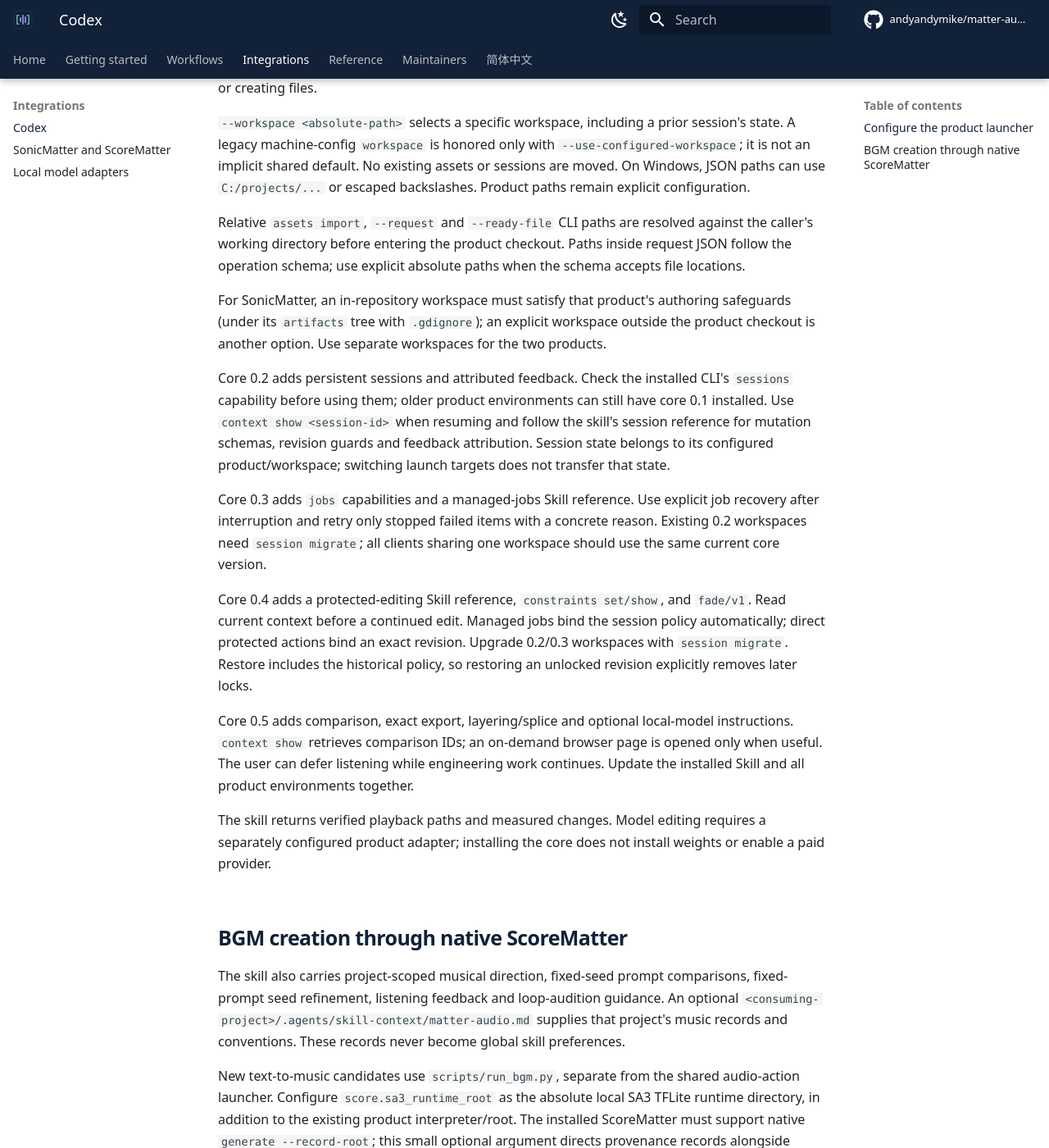
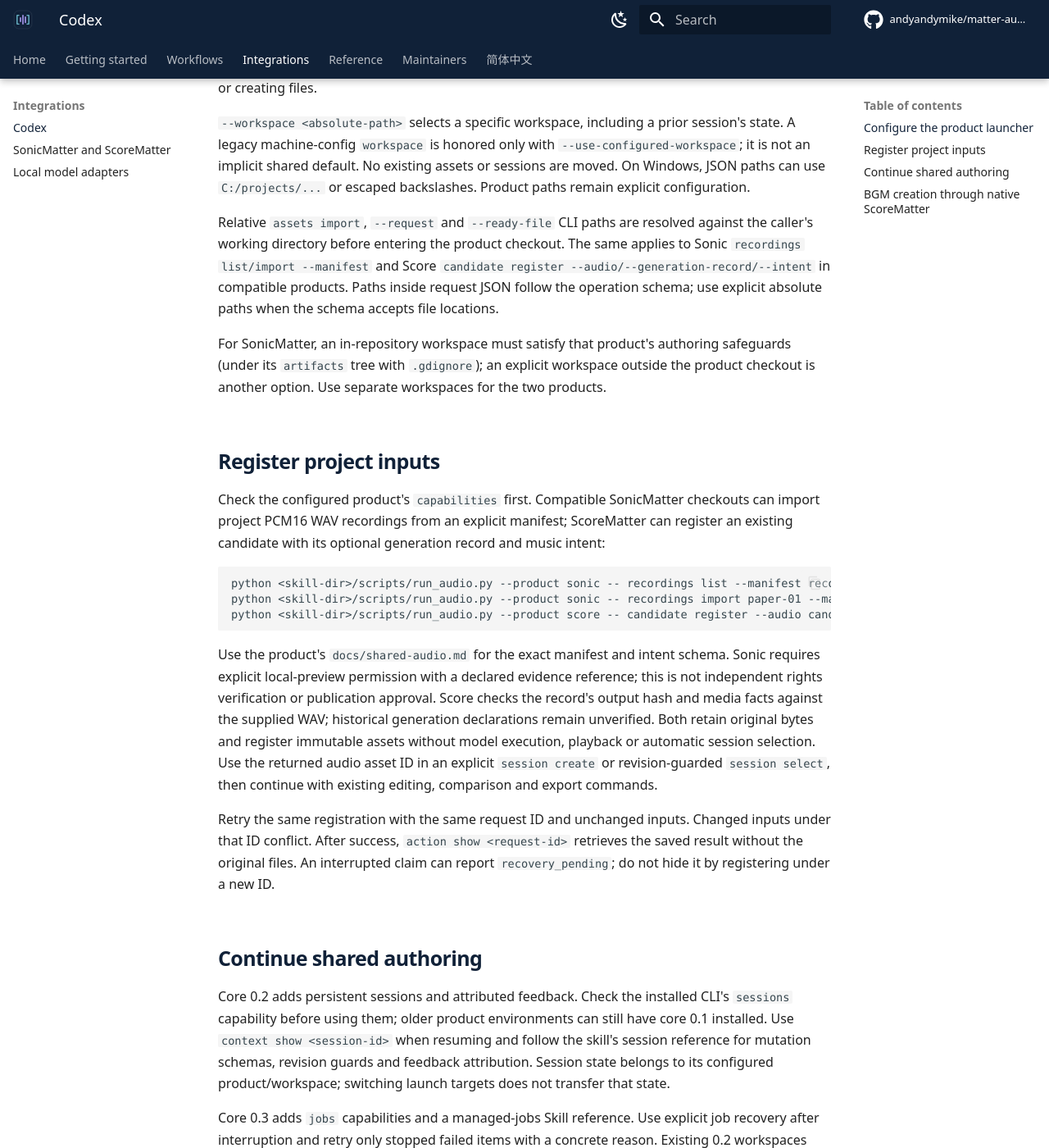
Before and after one commit to andyandymike/matter-audio-core, an MkDocs documentation site: the page built from docs/codex.md, in a window 1280 px wide and 1400 px high, scrolled down 911 px. Shown: the whole window at 82% size. Built offline with MkDocs 1.6.1 and Material for MkDocs 9.7.7, drawn with Linux system fonts in a browser that asks for light colours; comment, search, counter and statistics services are not loaded.

Commit message:
Support project recording and music candidate registration in Codex

````diff
--- a/docs/codex.md
+++ b/docs/codex.md
@@ -46,6 +46,8 @@ or escaped backslashes. Product paths remain explicit configuration.
 
 Relative `assets import`, `--request` and `--ready-file` CLI paths are resolved
 against the caller's working directory before entering the product checkout.
+The same applies to Sonic `recordings list/import --manifest` and Score
+`candidate register --audio/--generation-record/--intent` in compatible products.
 Paths inside request JSON follow the operation schema; use explicit absolute
 paths when the schema accepts file locations.
 
@@ -53,6 +55,35 @@ For SonicMatter, an in-repository workspace must satisfy that product's
 authoring safeguards (under its `artifacts` tree with `.gdignore`); an explicit
 workspace outside the product checkout is another option. Use separate
 workspaces for the two products.
+
+## Register project inputs
+
+Check the configured product's `capabilities` first. Compatible SonicMatter
+checkouts can import project PCM16 WAV recordings from an explicit manifest;
+ScoreMatter can register an existing candidate with its optional generation
+record and music intent:
+
+```sh
+python <skill-dir>/scripts/run_audio.py --product sonic -- recordings list --manifest recordings.json
+python <skill-dir>/scripts/run_audio.py --product sonic -- recordings import paper-01 --manifest recordings.json --request-id register-paper-01
+python <skill-dir>/scripts/run_audio.py --product score -- candidate register --audio candidate.wav --generation-record candidate.generation.json --intent intent.json --request-id register-music-01
+```
+
+Use the product's `docs/shared-audio.md` for the exact manifest and intent schema.
+Sonic requires explicit local-preview permission with a declared evidence reference;
+this is not independent rights verification or publication approval. Score checks
+the record's output hash and media facts against the supplied WAV; historical
+generation declarations remain unverified. Both retain original bytes and register
+immutable assets without model execution, playback or automatic session selection.
+Use the returned audio asset ID in an explicit `session create` or revision-guarded
+`session select`, then continue with existing editing, comparison and export commands.
+
+Retry the same registration with the same request ID and unchanged inputs. Changed
+inputs under that ID conflict. After success, `action show <request-id>` retrieves
+the saved result without the original files. An interrupted claim can report
+`recovery_pending`; do not hide it by registering under a new ID.
+
+## Continue shared authoring
 
 Core 0.2 adds persistent sessions and attributed feedback. Check the installed
 CLI's `sessions` capability before using them; older product environments can
````
Also changed, not shown: CHANGELOG.md (+2 -0 lines), integrations/codex/matter-audio/SKILL.md (+15 -1 lines), integrations/codex/matter-audio/references/score-generation.md (+20 -0 lines), 2 other files.
